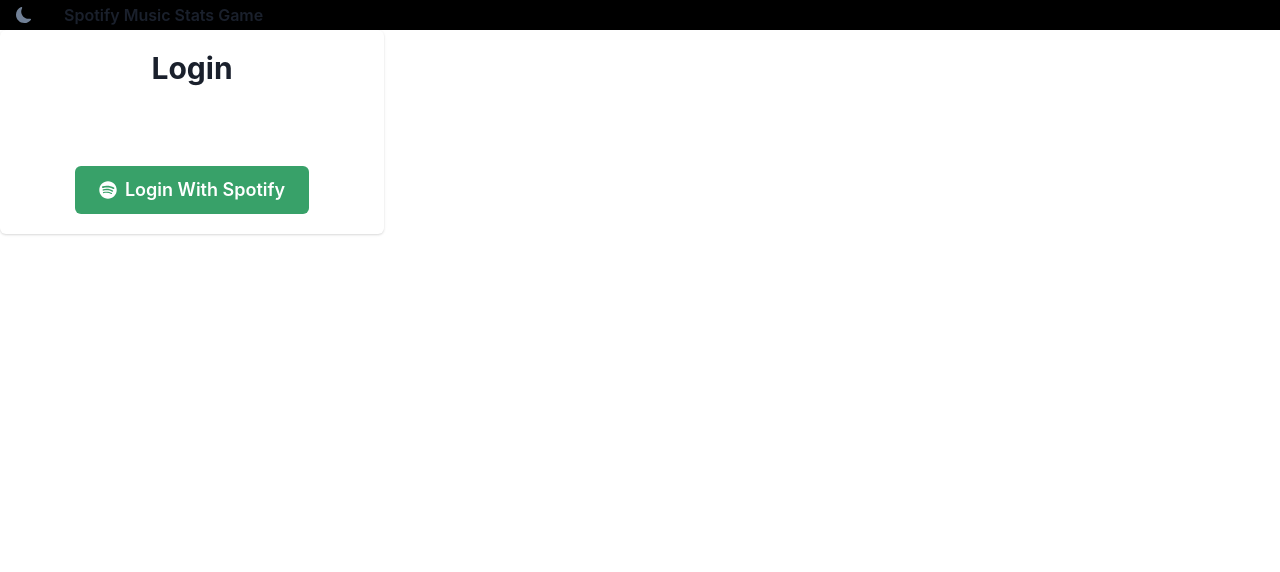
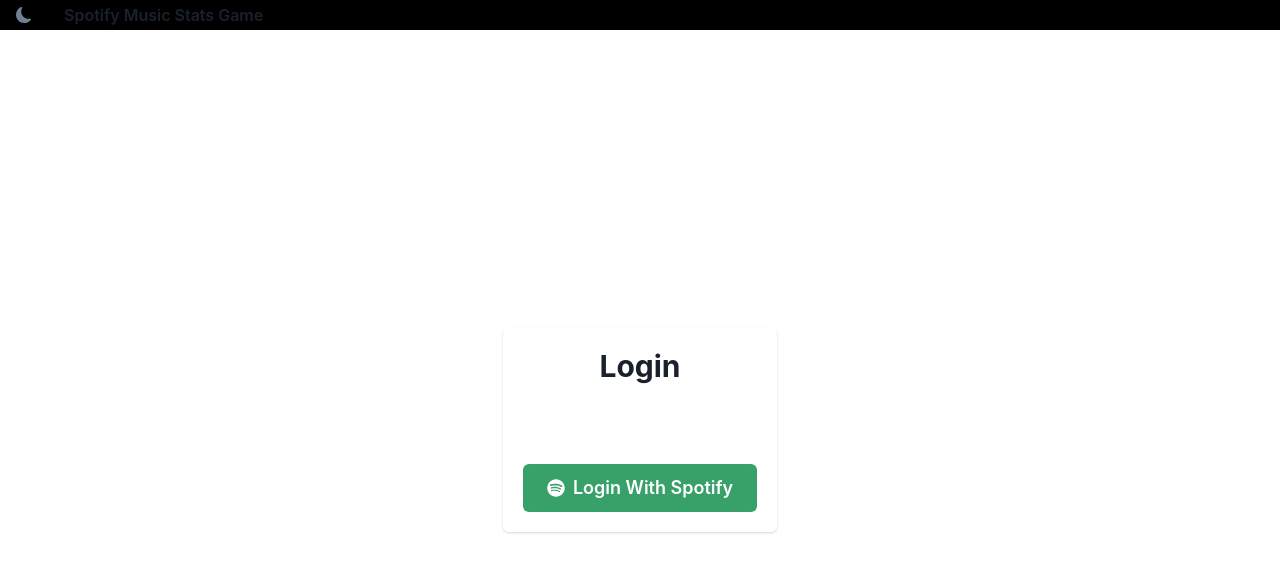
Before and after one commit to JacobBartlett24/SpotifyStatsGame, a React (Create React App) app: page / in a window 1280 px wide. Shown: the top 572 px of the page. Built offline with nearby package versions, Linux system fonts and the light colour scheme.

Commit message:
Add styling improvements

```diff
--- a/package.json
+++ b/package.json
@@ -1,7 +1,7 @@
 {
   "name": "music-stats",
   "version": "0.1.0",
-  "homepage": "https://JacobBartlett24.github.io/react-gh-pages",
+  "homepage": "https://jacobbartlett24.github.io/SpotifyStatsGame",
   "private": true,
   "dependencies": {
     "@chakra-ui/react": "^2.4.9",
--- a/src/components/LargeSongBox.jsx
+++ b/src/components/LargeSongBox.jsx
@@ -8,6 +8,7 @@
     return(
 
         <Box borderRadius="md" boxShadow='2xl' border={colorMode === 'light' ? '1px' : ''} borderColor={colorMode === 'light' ? 'black' : ''}>
+            <a href="#">
                 <Card maxW='lg'>
                     <CardHeader>
                         <Heading align='center' as='h2' size='lg'>
@@ -15,9 +16,10 @@
                         </Heading>
                     </CardHeader>
                     <CardBody>
-                    <Image src={props.picture} boxSize='450px' alt="Playlist Image" />
+                        <Image borderRadius="md" src={props.picture} boxSize='450px' alt="Playlist Image" />
                     </CardBody>
                 </Card>
+            </a>
         </Box>
     )
 }
--- a/src/components/Main.css
+++ b/src/components/Main.css
@@ -8,3 +8,10 @@
     align-items: center;
     height: 100vh;
 }
+
+.loginMain{
+    display: flex;
+    justify-content: center;
+    align-items: center;
+    height: 100vh;
+}
--- a/src/components/PlaylistBox.jsx
+++ b/src/components/PlaylistBox.jsx
@@ -9,11 +9,10 @@
             <CardHeader>
                 <Heading align='center' as='h2' size='lg'>
                     {props.playlistName}
-
                 </Heading>
             </CardHeader>
             <CardBody>
-                <Image boxSize="300px"src={props.playlistImage} alt="Playlist Image" />
+                <Image borderRadius="md" boxSize="300px"src={props.playlistImage} alt="Playlist Image" />
             </CardBody>
         </Card>
     )
--- a/src/components/PlaylistContainer.jsx
+++ b/src/components/PlaylistContainer.jsx
@@ -1,10 +1,10 @@
-import {Grid, GridItem, SimpleGrid, Text, Box} from '@chakra-ui/react';
+import {SimpleGrid, Text, Box} from '@chakra-ui/react';
 
 export default function PlaylistContainer(props) {
     return (
-        <Box display="flex" flexDirection="column" pt={50}pr={200} pl={200}>
-            <Text fontSize='4xl'align='center'>Choose A Playlist</Text>
-            <SimpleGrid minChildWidth='250px' p={20} spacing='40px'  gap={6}>
+        <Box display="flex" flexDirection="column" justifyItems='center' alignItems='center' pt={50}>
+            <Text fontSize='4xl' minWidth='200px' align='center'>Choose A Playlist</Text>
+            <SimpleGrid minChildWidth='250px' minChildHeight='250px' minWidth='60vw' p={20} spacing='40px'  gap={6}>
                 {props.playlists}
             </SimpleGrid>
         </Box>
```
Lines whose indentation alone changed are shown as unchanged.
